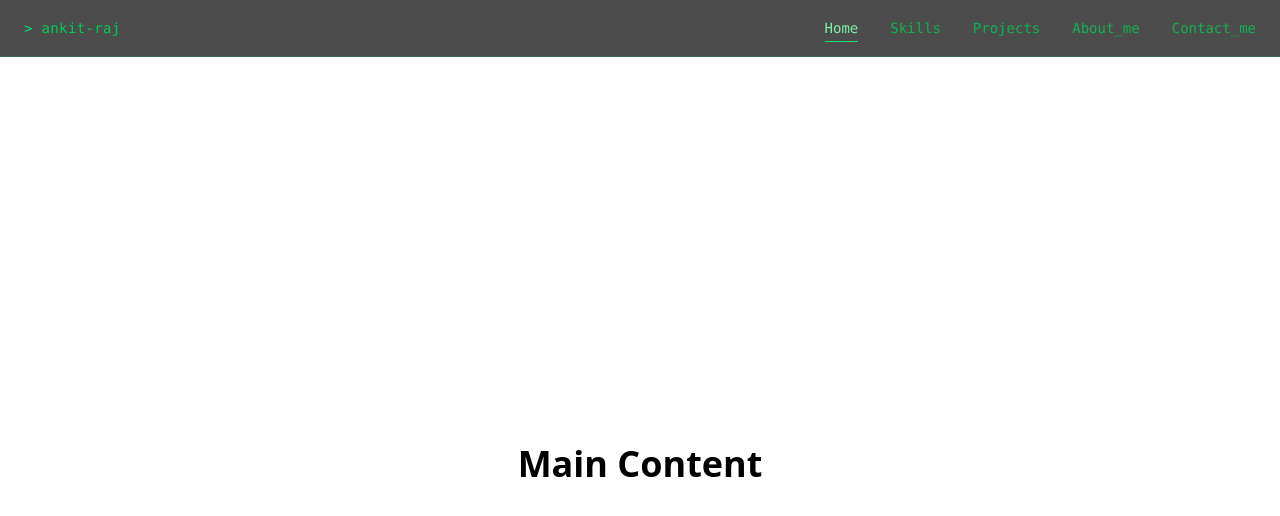
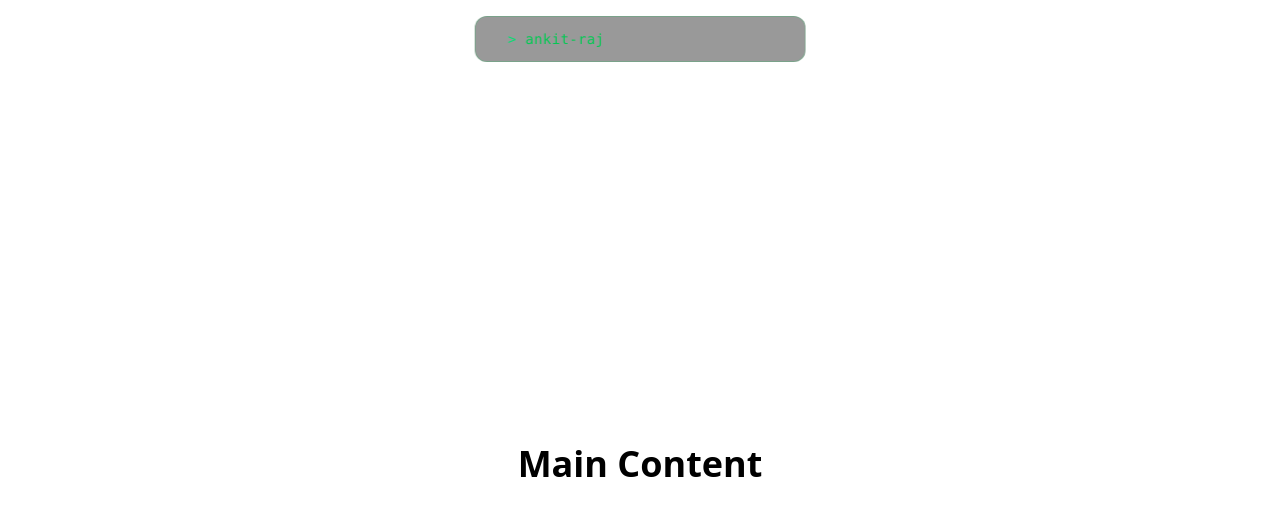
Before and after one commit to ankitRaj10022/ankit_raj_PORTFOLIO, a Next.js app: page / in a window 1280 px wide. Shown: the top 516 px of the page. Built offline with nearby package versions, Linux system fonts and the light colour scheme.

Commit message:
auto-sync

```diff
--- a/componets/navBar.tsx
+++ b/componets/navBar.tsx
@@ -15,57 +15,81 @@ const NAV_ITEMS = [
 
 export default function Navbar() {
   const navRef = useRef<HTMLDivElement>(null);
+  const underlineRefs = useRef<HTMLSpanElement[]>([]);
   const pathname = usePathname();
 
   useEffect(() => {
     gsap.fromTo(
       navRef.current,
-      { y: -30, opacity: 0 },
+      { y: -24, opacity: 0 },
       {
         y: 0,
         opacity: 1,
-        duration: 0.8,
+        duration: 0.9,
         ease: "power3.out",
-        delay: 0.2,
       }
     );
   }, []);
 
+  useEffect(() => {
+    underlineRefs.current.forEach((el, i) => {
+      const isActive = NAV_ITEMS[i].href === pathname;
+      gsap.to(el, {
+        scaleX: isActive ? 1 : 0,
+        transformOrigin: "left center",
+        duration: 0.3,
+        ease: "power2.out",
+      });
+    });
+  }, [pathname]);
+
   return (
     <header
       ref={navRef}
-      className="fixed top-0 left-0 right-0 z-40 bg-black/70 backdrop-blur border-b border-green-500/20"
+      className="fixed top-4 left-1/2 -translate-x-1/2 z-40
+                 bg-black/40 backdrop-blur-md
+                 border border-green-500/20
+                 rounded-xl"
     >
-      <div className="max-w-7xl mx-auto px-6 h-14 flex items-center justify-between font-mono text-sm text-green-400">
+      <nav className="flex items-center gap-10 px-8 py-3 font-mono text-sm text-green-400">
 
-        {/* Logo */}
-        <div className="tracking-wide text-green-500">
+        <div className="text-green-500 tracking-wide select-none">
           <span className="text-green-400">&gt;</span> ankit-raj
         </div>
 
-        {/* Navigation */}
-        <nav className="flex gap-8">
-          {NAV_ITEMS.map((item) => {
-            const isActive = pathname === item.href;
+        {/* Links */}
+        <div className="flex gap-8">
+          {NAV_ITEMS.map((item, i) => (
+            <div
+              key={item.href}
+              className="relative cursor-pointer"
+              onMouseEnter={() =>
+                gsap.to(underlineRefs.current[i], {
+                  scaleX: 1,
+                  duration: 0.25,
+                  ease: "power2.out",
+                })
+              }
+              onMouseLeave={() =>
+                gsap.to(underlineRefs.current[i], {
+                  scaleX: pathname === item.href ? 1 : 0,
+                  duration: 0.25,
+                  ease: "power2.in",
+                })
+              }
+            >
+              <Link href={item.href}>{item.label}</Link>
 
-            return (
-              <Link
-                key={item.name}
-                href={item.href}
-                className={`relative transition-colors ${
-                  isActive ? "text-green-300" : "text-green-500/80"
-                }`}
-              >
-                {item.name}
-                <span
-                  className={`absolute left-0 -bottom-1 h-px bg-green-400 transition-all duration-300
-                    ${isActive ? "w-full" : "w-0 group-hover:w-full"}`}
-                />
-              </Link>
-            );
-          })}
-        </nav>
-      </div>
+              <span
+                ref={(el) => {
+                  if (el) underlineRefs.current[i] = el;
+                }}
+                className="absolute -bottom-1 left-0 h-px w-full bg-green-400 scale-x-0"
+              />
+            </div>
+          ))}
+        </div>
+      </nav>
     </header>
   );
 }
```
